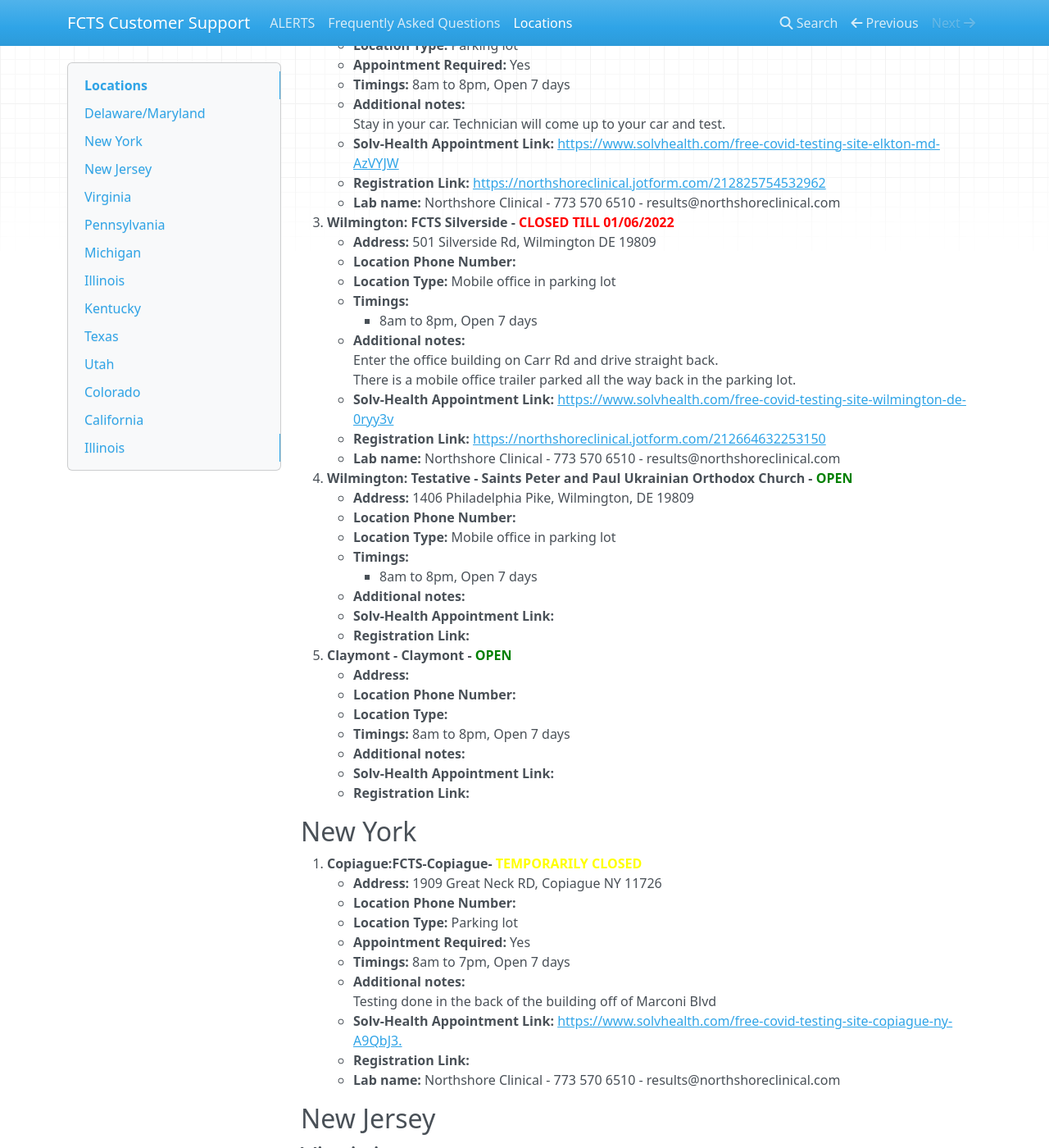
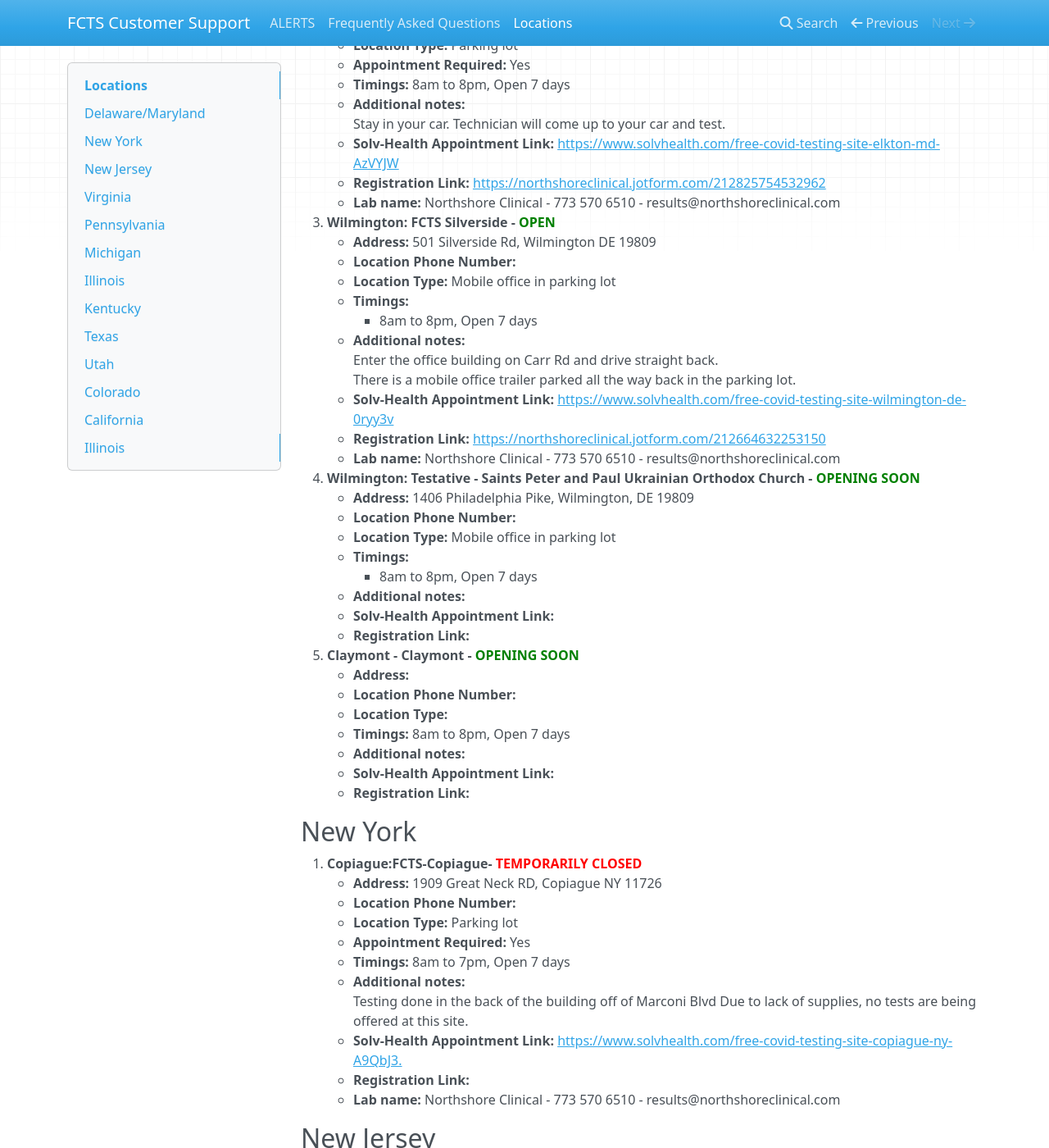
Before and after one commit to fcts000/fcts-cs-docs, an MkDocs documentation site: the page built from docs/locations.md, in a window 1280 px wide and 1400 px high, scrolled down 882 px. Shown: the whole window at 82% size. Built offline with MkDocs 1.6.1, drawn with Linux system fonts in a browser that asks for light colours; nearby versions of some CDN libraries; some of the changed text lies outside the part shown.

Commit message:
update info

```diff
--- a/docs/locations.md
+++ b/docs/locations.md
@@ -20,7 +20,7 @@
 
 
 ## **Delaware/Maryland**
-1. **Newark: FCTS-Newark - <font color="red">PERMANENTLY CLOSED</font>**
+1. **Newark: FCTS-Newark - <font color="red">PERMANENTLY CLOSED - ROUTE TO ELKTON</font>**
     * **Address:** 910 S chapel Street, Newark DE 19713
     * **Location Phone Number:**
     * **Location Type:**
@@ -31,7 +31,7 @@
     * **Solv-Health Appointment Link:** N/A
     * **Registration Link:** <https://northshoreclinical.jotform.com/212664803077154>
     * **Lab name:** Northshore Clinical - 773 570 6510 - results@northshoreclinical.com
-1. **Elkton, MD: FCTS-Elkton - <font color="RED">CLOSED TILL 1/6/2022</font>**
+1. **Elkton, MD: FCTS-Elkton - <font color="green">OPEN</font>**
     * **Address:** 1653 Elkton Rd, Elkton, MD 21921
     * **Location Phone Number:** 630-885-4672
     * **Location Type:** Parking lot
@@ -42,7 +42,7 @@
     * **Solv-Health Appointment Link:** <https://www.solvhealth.com/free-covid-testing-site-elkton-md-AzVYJW>
     * **Registration Link:** <https://northshoreclinical.jotform.com/212825754532962>
     * **Lab name:** Northshore Clinical - 773 570 6510 - results@northshoreclinical.com
-1. **Wilmington: FCTS Silverside - <font color="red">CLOSED TILL 01/06/2022</font>**
+1. **Wilmington: FCTS Silverside - <font color="green">OPEN</font>**
     * **Address:** 501 Silverside Rd, Wilmington DE 19809
     * **Location Phone Number:**
     * **Location Type:** Mobile office in parking lot
@@ -54,7 +54,7 @@
     * **Solv-Health Appointment Link:** <https://www.solvhealth.com/free-covid-testing-site-wilmington-de-0ryy3v>
     * **Registration Link:** <https://northshoreclinical.jotform.com/212664632253150>
     * **Lab name:** Northshore Clinical - 773 570 6510 - results@northshoreclinical.com
-1. **Wilmington: Testative - Saints Peter and Paul Ukrainian Orthodox Church - <font color="green">OPEN</font>**
+1. **Wilmington: Testative - Saints Peter and Paul Ukrainian Orthodox Church - <font color="green">OPENING SOON</font>**
     * **Address:** 1406 Philadelphia Pike, Wilmington, DE 19809
     * **Location Phone Number:**
     * **Location Type:** Mobile office in parking lot
@@ -63,7 +63,7 @@
     * **Additional notes:**
     * **Solv-Health Appointment Link:**
     * **Registration Link:**
-1. **Claymont - Claymont - <font color="green">OPEN</font>**
+1. **Claymont - Claymont -  <font color="green">OPENING SOON</font>**
     * **Address:**
     * **Location Phone Number:**
     * **Location Type:**
@@ -73,7 +73,7 @@
     * **Registration Link:**
 
 ## New York
-1. **Copiague:FCTS-Copiague- <font color="YELLOW">TEMPORARILY CLOSED</font>**
+1. **Copiague:FCTS-Copiague- <font color="RED">TEMPORARILY CLOSED</font>**
     * **Address:** 1909 Great Neck RD, Copiague NY 11726
     * **Location Phone Number:**
     * **Location Type:** Parking lot
@@ -81,6 +81,7 @@
     * **Timings:** 8am to 7pm, Open 7 days
     * **Additional notes:**
      Testing done in the back of the building off of Marconi Blvd
+     Due to lack of supplies, no tests are being offered at this site.
     * **Solv-Health Appointment Link:** <https://www.solvhealth.com/free-covid-testing-site-copiague-ny-A9QbJ3.>
     * **Registration Link:**
     * **Lab name:** Northshore Clinical - 773 570 6510 - results@northshoreclinical.com
@@ -175,7 +176,7 @@
     * **Solv-Health Appointment Link:** <https://www.solvhealth.com/free-covid-testing-site-stafford-tx-pYJE9g>
     * **Registration Link:**
     * **Lab name:** Northshore Clinical - 773 570 6510 - results@northshoreclinical.com
-6. **Pasadena:FCTS-Pasadena- <font color="green">OPEN</font>**
+6. **Pasadena:FCTS-Pasadena- <font color="red">CLOSED - OUT OF INVENTORY</font>**
     * **Address: 3360 Shaver St, Pasadena, TX 77504**
     * **Location Phone Number:**
     * **Location Type:** Parking lot
```
